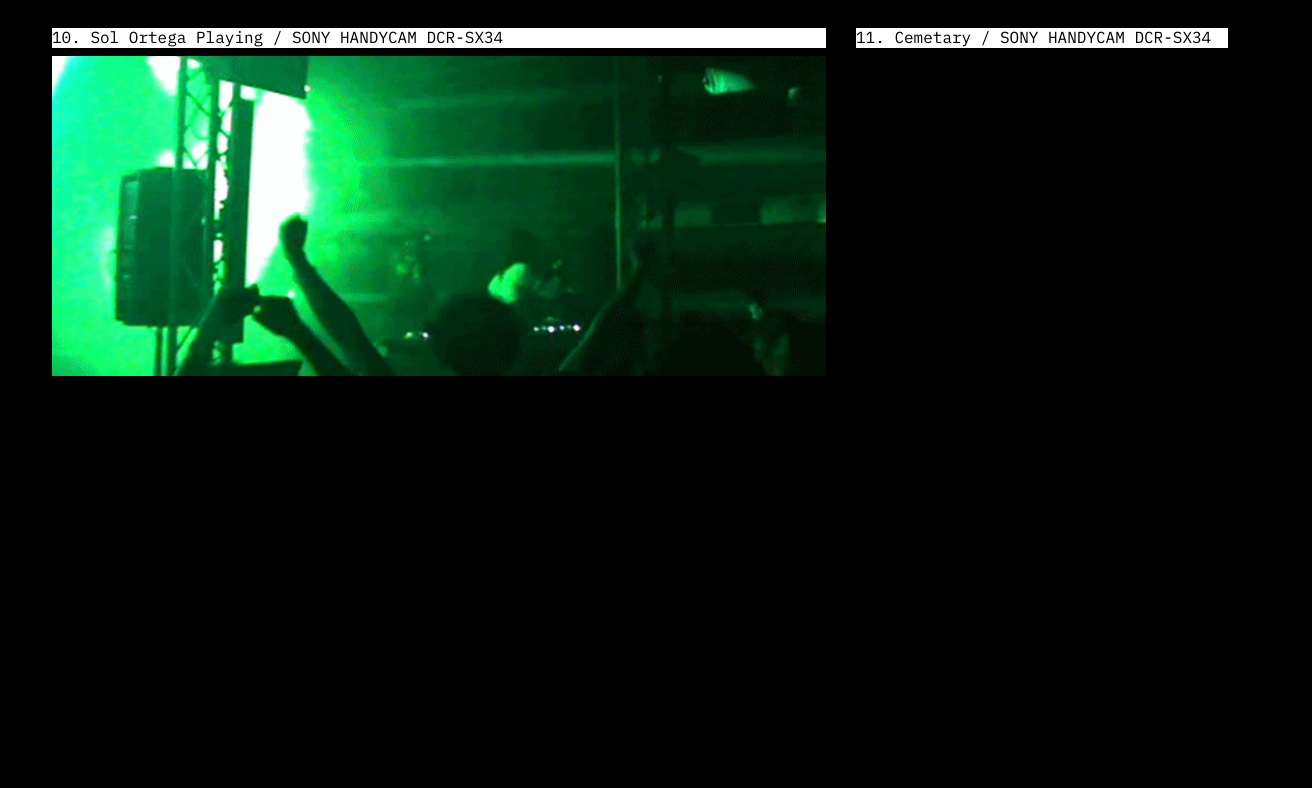
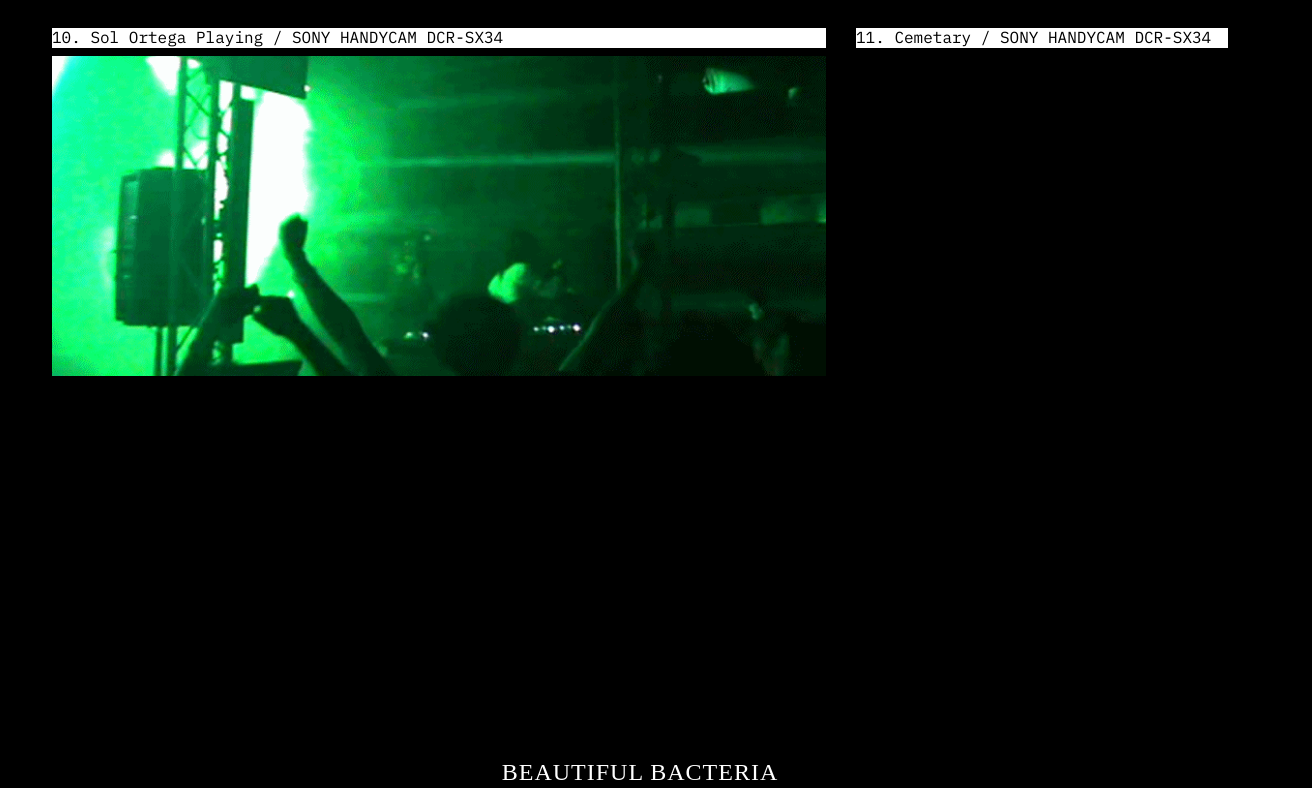
Before and after one commit to beautifulbacteria/beautifulbacteria, a website: page films.html in a window 1280 px wide. Shown: the part 2000-2788 px from the top of the page, 1312 px wide, since content can reach past the window. Drawn offline with nearby package versions, Linux system fonts and the light colour scheme; a web font is replaced by a local one.

Commit message:
arreglando vw and vh en footer

```diff
--- a/films.html
+++ b/films.html
@@ -100,7 +100,7 @@
     </main>
     <footer>
       <div class="footer-content">
-            <h3>BEAUTIFUL BACTERIA</h3>
+          <h1>BEAUTIFUL BACTERIA</h1>
           <ul class="socials">
               <li><a href="https://www.behance.net/brisapugliese"><i class="fa fa-behance"></i></a></li>
               <li><a href="https://www.youtube.com/@beautifulbacteria"><i class="fa fa-youtube"></i></a></li>
--- a/scss/_body.scss
+++ b/scss/_body.scss
@@ -2,6 +2,7 @@ body {
     background-color: rgb(0, 0, 0);
     font-family: "IBMPlexMono-Regular";
     color: white;
+    overflow-x: hidden;
 }
 
 .bg {
--- a/scss/_footer.scss
+++ b/scss/_footer.scss
@@ -1,9 +1,9 @@
 footer {
     height: auto;
-    width: 100vw;
+    width: 100%;
     font-family: "IBMPlexMono-Regular";
     padding-top: 350px;
-    color: white;
+    color: rgb(255, 255, 255);
 
     .footer-content {
         display: flex;
@@ -14,9 +14,9 @@ footer {
 
         h1 {
             font-family: "DotGhotic16-Regular";
-            display: inline;
+            display: inline-block;
             letter-spacing: 1px;
-            font-size: 1.8rem;
+            font-size: 1.5rem;
             font-weight: 400;
             text-transform: capitalize;
             line-height: 3rem;
@@ -47,7 +47,8 @@ footer {
 
      .footer-bottom{
         background-color: black;
-        width: 100vw;
+        height: auto;
+        width: 100%;
         padding: 20px 0;
         text-align: center;
 
--- a/scss/style.scss
+++ b/scss/style.scss
@@ -74,7 +74,7 @@
     .footer-content {
         h1 {
                 font-family: "DotGhotic16-Regular";
-            display: inline;
+                display: inline-block;
                 letter-spacing: 1px;
                 font-size: 1rem;
                 font-weight: 100;
@@ -142,7 +142,7 @@
     .footer-content {
         h1 {
             font-family: "DotGhotic16-Regular";
-            display: inline;
+            display: inline-block;
             letter-spacing: 1px;
             font-size: 2rem;
             font-weight: 200;
@@ -209,7 +209,7 @@
     .footer-content {
         h1 {
             font-family: "DotGhotic16-Regular";
-            display: inline;
+            display: inline-block;
             letter-spacing: 1px;
             font-size: 3rem;
             font-weight: 100;
```
Also changed, not shown: photography.html (+1 -1 lines), uxui.html (+1 -1 lines), css/style.css, 1 other file. Lines whose indentation alone changed are shown as unchanged.
